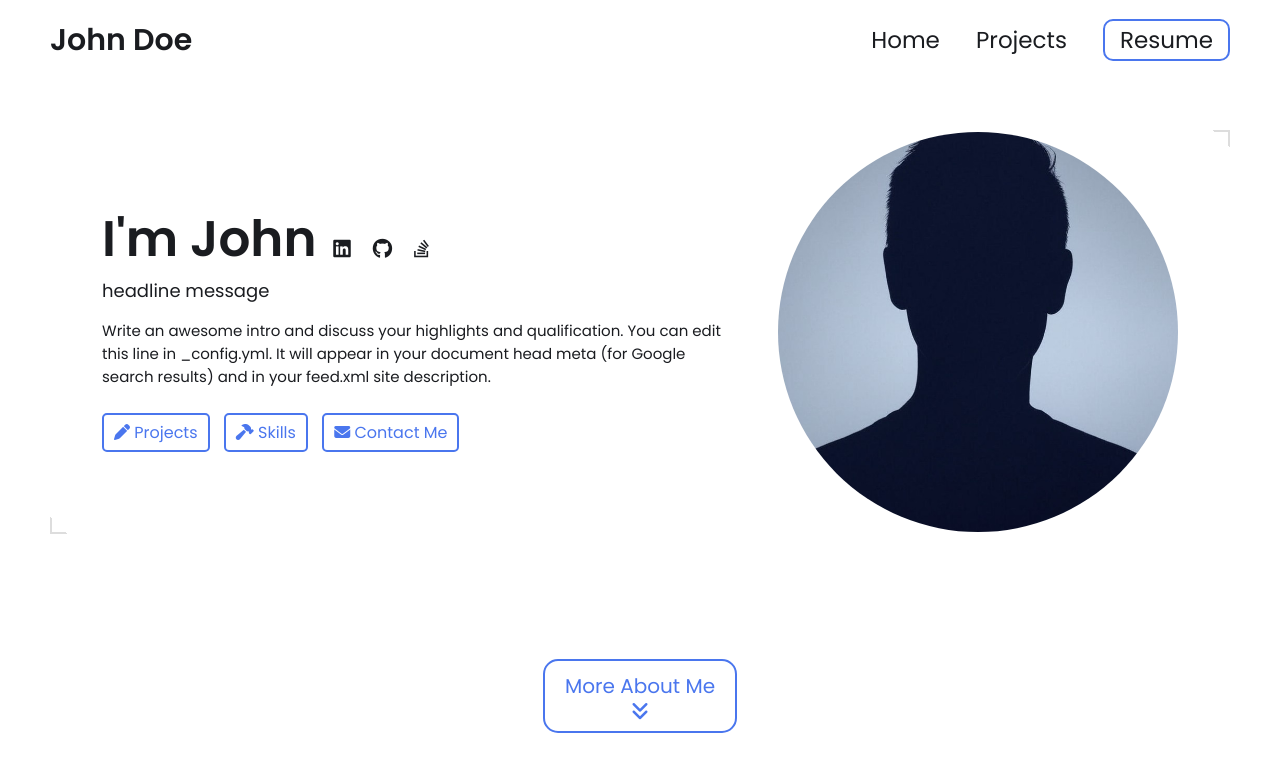
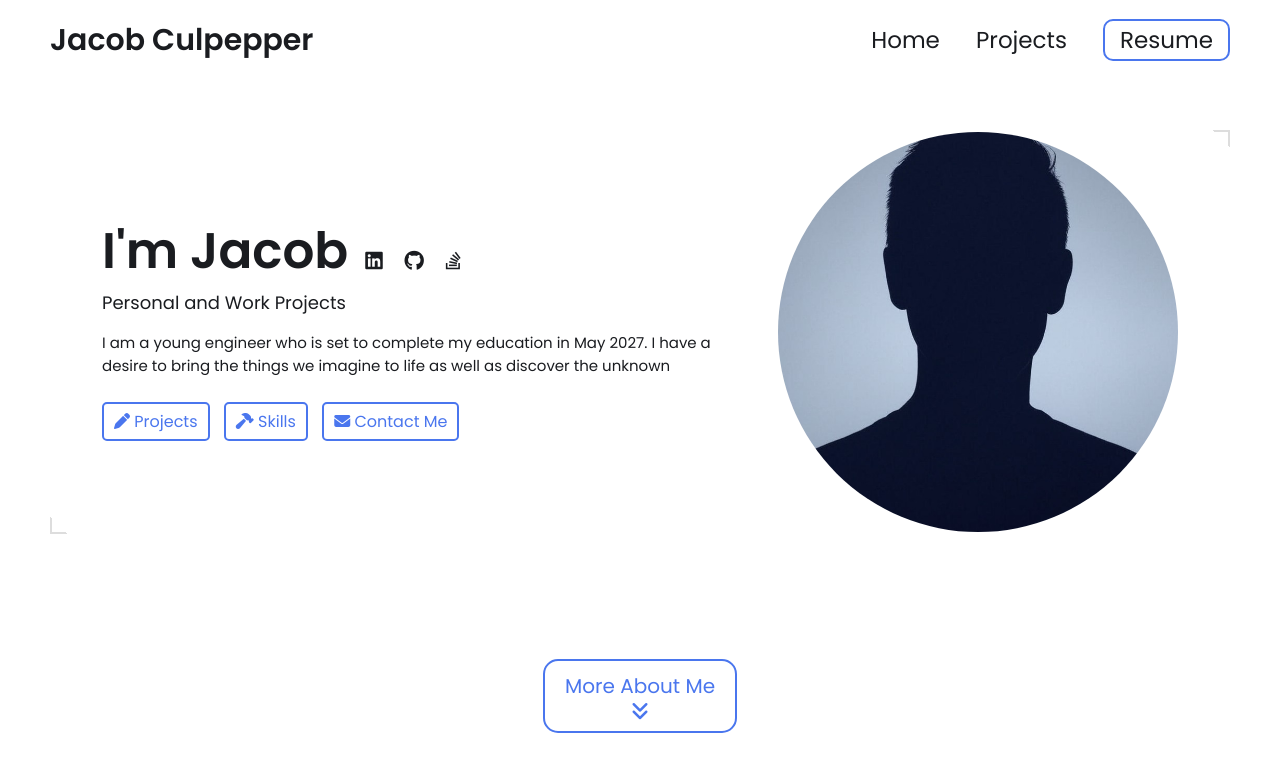
Before and after one commit to Jacobculpepper/Jacobculpepper.github.io, a Jekyll site: the page built from index.html, in a window 1280 px wide and 900 px high. Shown: the top 772 px of the window. Built offline with Jekyll 4.4.1, drawn with Linux system fonts in a browser that asks for light colours.

Commit message:
Update _config.yml

```diff
--- a/_config.yml
+++ b/_config.yml
@@ -7,17 +7,16 @@
 
 # Main Page Setup
 
-title: John Doe's Portfolio # This is what shows up in the tab of the browser
+title: Jacob Culpepper's Portfolio # This is what shows up in the tab of the browser
 
 
 
 # Hero Section
-name: John Doe
-headline: headline message
+name: Jacob Culpepper
+headline: Personal and Work Projects
 description: >- # dont remove this line. this will ignore all new lines until the next section
-  Write an awesome intro and discuss your highlights and qualification. You can edit this
-  line in _config.yml. It will appear in your document head meta (for
-  Google search results) and in your feed.xml site description.
+ I am a young engineer who is set to complete my education in May 2027. I have a desire to
+ bring the things we imagine to life as well as discover the unknown
 
 # Place your profile image in /assets/images/profile-image/folder and edit the file name
 profile_image: ./assets/images/profile-image/avatar.jpeg
```
